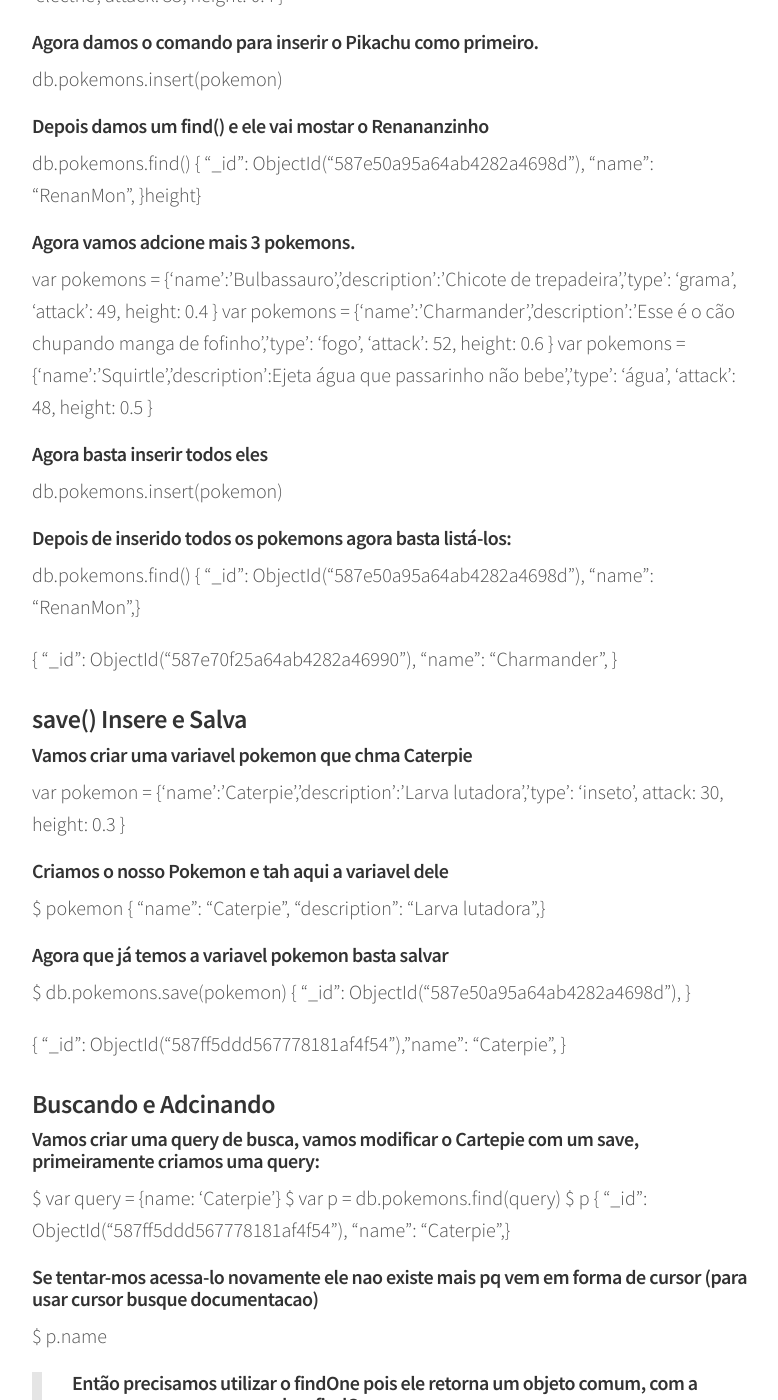
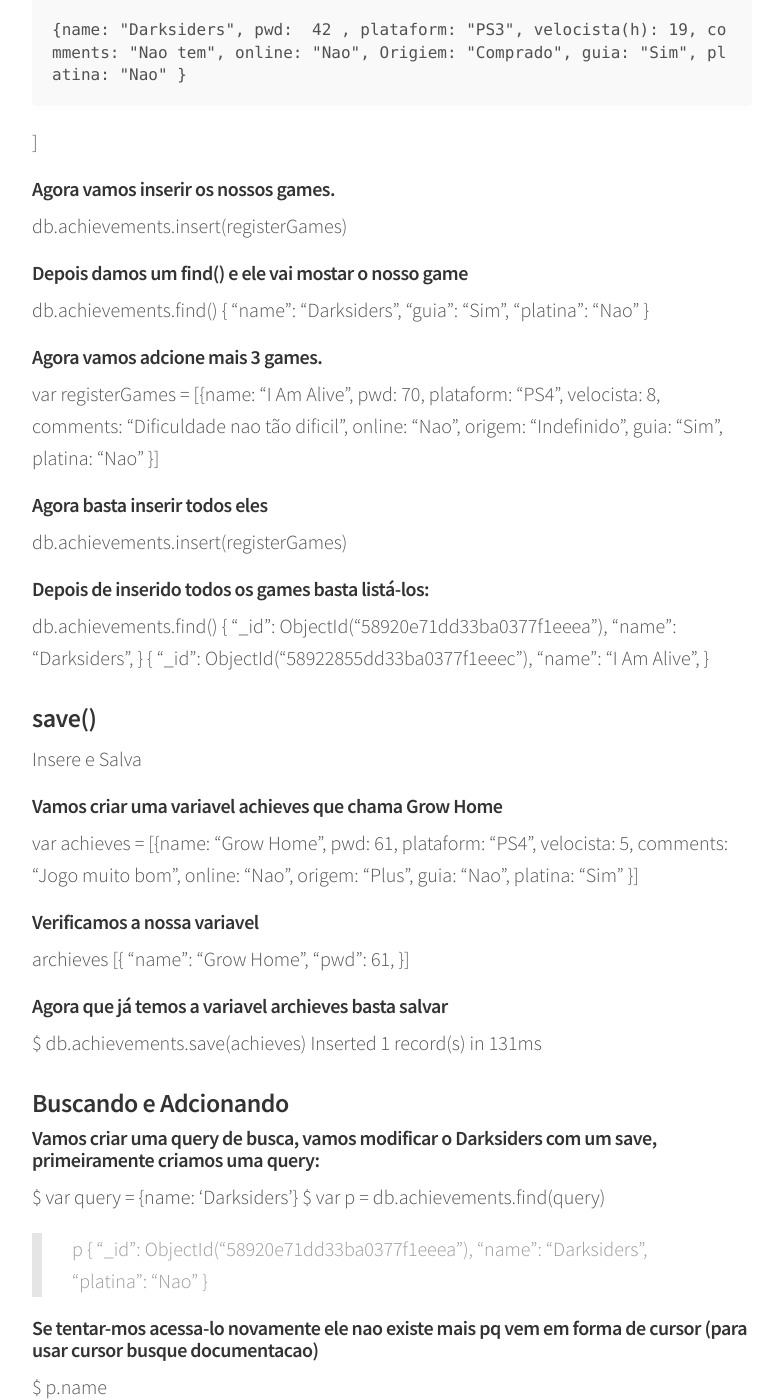
Before and after one commit to indrajithbandara/debug-blog, a Jekyll site: the page built from _posts/2017-01-03-mongo.md, in a window 1280 px wide and 1400 px high, scrolled down 3325 px. Shown: the whole window, without its empty margins (248-1026 px from the left). Built offline with Jekyll 4.4.1, drawn with Linux system fonts in a browser that asks for light colours; comment, search, counter and statistics services are not loaded; some of the changed text lies outside the part shown.

Commit message:
sobe bagaca

```diff
--- a/_posts/2017-01-03-mongo.md
+++ b/_posts/2017-01-03-mongo.md
@@ -70,21 +70,21 @@ use nome_database
 mongo nome_database
 
 ##### Então agora é sua hora de mudar seu banco de dados, vamos todos usar a mesma base:
-use be-mean-instagram
+use achievements
 
 ##### Perceba que logo abaixo você receberá uma mensagem assim:
-switched to db be-mean-instagram
+switched to db achievements
 
 ###### Isso significa que agora nossa variável `db` está aprontando para nosso database, para você verificar basta digitar `db` e apertar o ENTER:Isso
 $ db
-be-mean-instagram
+achievements
 
 ###### Rodando um show dbs agora sõ vamos consegui vê o local.
 show dbs
 local  0.078GB
 
 ###### Isso acontece porque o MongoDb só irá criar sua database quando você tiver inserido algo nela, para inserirmos algo faremos da seguinte maneira:
-db.teste.insert({nome: "Suissa", idade: 30})
+db.teste.insert({nome: "Renan", idade: 30})
 s})
 
 ###### Agora dando um show dbs vamos ve nossa datcoleçãoabase lá pq foi inserido um JSON nela.
@@ -105,77 +105,87 @@ https://docs.mongodb.org/v3.0/reference/method/db.createCollection/#db.createCol
 ## db.insert() Create
 
 ##### Como vamos fazer um CRUD primeiro vamo fazer um Create, primeiro mudamos e criamos nossa nova database
-use be-mean-teste
+use
 
 ##### Vamos iniciar nossa coleção de Pokemons criado a variavel de inserção.
-var pokemon = {'name':'RenanMon','description':'Rato elétrico bem fofinho','type': 'electric', attack: 55, height: 0.4 }
+var registerGames = [
 
-###### Agora damos o comando para inserir o Pikachu como primeiro.
-db.pokemons.insert(pokemon)
+    {name: "Darksiders", pwd:  42 , plataform: "PS3", velocista(h): 19, comments: "Nao tem", online: "Nao", Origiem: "Comprado", guia: "Sim", platina: "Nao" }
 
-##### Depois damos um find() e ele vai mostar o Renananzinho
-db.pokemons.find()
+]
+
+###### Agora vamos inserir os nossos games.
+db.achievements.insert(registerGames)
+
+##### Depois damos um find() e ele vai mostar o nosso game
+db.achievements.find()
 {
-  "_id": ObjectId("587e50a95a64ab4282a4698d"),
-  "name": "RenanMon",
-}height}
+  "name": "Darksiders",
+  "guia": "Sim",
+  "platina": "Nao"
+}
 
-###### Agora vamos adcione mais 3 pokemons.
-var pokemons =  {'name':'Bulbassauro','description':'Chicote de trepadeira','type': 'grama', 'attack': 49, height: 0.4 }
-var pokemons =  {'name':'Charmander','description':'Esse é o cão chupando manga de fofinho','type': 'fogo', 'attack': 52, height: 0.6 }
-var pokemons =  {'name':'Squirtle','description':Ejeta água que passarinho não bebe','type': 'água', 'attack': 48, height: 0.5 }
+###### Agora vamos adcione mais 3 games.
+var registerGames = [{name: "I Am Alive", pwd:  70, plataform: "PS4", velocista: 8, comments: "Dificuldade nao tão dificil", online: "Nao", origem: "Indefinido", guia: "Sim", platina: "Nao" }]
 
 ##### Agora basta inserir todos eles
-db.pokemons.insert(pokemon)
+db.achievements.insert(registerGames)
 
-##### Depois de inserido todos os pokemons agora basta listá-los:
-db.pokemons.find()
+##### Depois de inserido todos os games basta listá-los:
+db.achievements.find()
 {
-  "_id": ObjectId("587e50a95a64ab4282a4698d"),
-  "name": "RenanMon",}
+  "_id": ObjectId("58920e71dd33ba0377f1eeea"),
+  "name": "Darksiders",
+}
+{
+  "_id": ObjectId("58922855dd33ba0377f1eeec"),
+  "name": "I Am Alive",
+}
 
-{  "_id": ObjectId("587e70f25a64ab4282a46990"),
-  "name": "Charmander",  }
+### save()
+Insere e Salva
+
+###### Vamos criar uma variavel achieves que chama Grow Home
+var achieves = [{name: "Grow Home", pwd:  61, plataform: "PS4", velocista: 5, comments: "Jogo muito bom", online: "Nao", origem: "Plus", guia: "Nao", platina: "Sim" }]
+
+###### Verificamos a nossa variavel
+archieves
+[{
+    "name": "Grow Home",
+    "pwd": 61,
+}]
+
+##### Agora que já temos a variavel archieves basta salvar
+$ db.achievements.save(achieves)
+Inserted 1 record(s) in 131ms
 
 
-### save() Insere e Salva
 
-###### Vamos criar uma variavel pokemon que chma Caterpie
-var pokemon = {'name':'Caterpie','description':'Larva lutadora','type': 'inseto', attack: 30, height: 0.3 }
 
-###### Criamos o nosso Pokemon e tah aqui a variavel dele
-$ pokemon
-{  "name": "Caterpie",
-  "description": "Larva lutadora",}
+### Buscando e Adcionando
 
-##### Agora que já temos a variavel pokemon basta salvar
-$ db.pokemons.save(pokemon)
+##### Vamos criar uma query de busca, vamos modificar o Darksiders com um save, primeiramente criamos uma query:
+$ var query = {name: 'Darksiders'}
+$ var p = db.achievements.find(query)
+> p
 {
-  "_id": ObjectId("587e50a95a64ab4282a4698d"),  }
-
-{
-  "_id": ObjectId("587ff5ddd567778181af4f54"),"name": "Caterpie",
+  "_id": ObjectId("58920e71dd33ba0377f1eeea"),
+  "name": "Darksiders",
+  "platina": "Nao"
 }
-
-### Buscando e Adcinando
-
-##### Vamos criar uma query de busca, vamos modificar o Cartepie com um save, primeiramente criamos uma query:
-$ var query = {name: 'Caterpie'}
-$ var p = db.pokemons.find(query)
-$ p
-{  "_id": ObjectId("587ff5ddd567778181af4f54"),
-  "name": "Caterpie",}
 
 ##### Se tentar-mos acessa-lo novamente ele nao existe mais pq vem em forma de cursor (para usar cursor busque documentacao)
 $ p.name
 >
 ##### Então precisamos utilizar o findOne pois ele retorna um objeto comum, com a mesma query agora usando o findOne
-$ var p = db.pokemons.findOne(query)
+var p = db.achievements.findOne(query)
 
 #### Agora podemos digitar a variavel p e fazer a busca quantas vezes quisermos
-$ p
-{  "_id": ObjectId("56422705613f89ac53a7b5d4"),
-  "name": "Caterpie",
+ p
+{
+  "_id": ObjectId("58920e71dd33ba0377f1eeea"),
+  "name": "Darksiders",
+  "platina": "Nao"
 }
 
 ##### Se usarmos o p.name agora funcioana normal
@@ -374,4 +384,4 @@ var registerGames = [
 ]
 #### ============================ Aula 5
 
-##
+####
```
